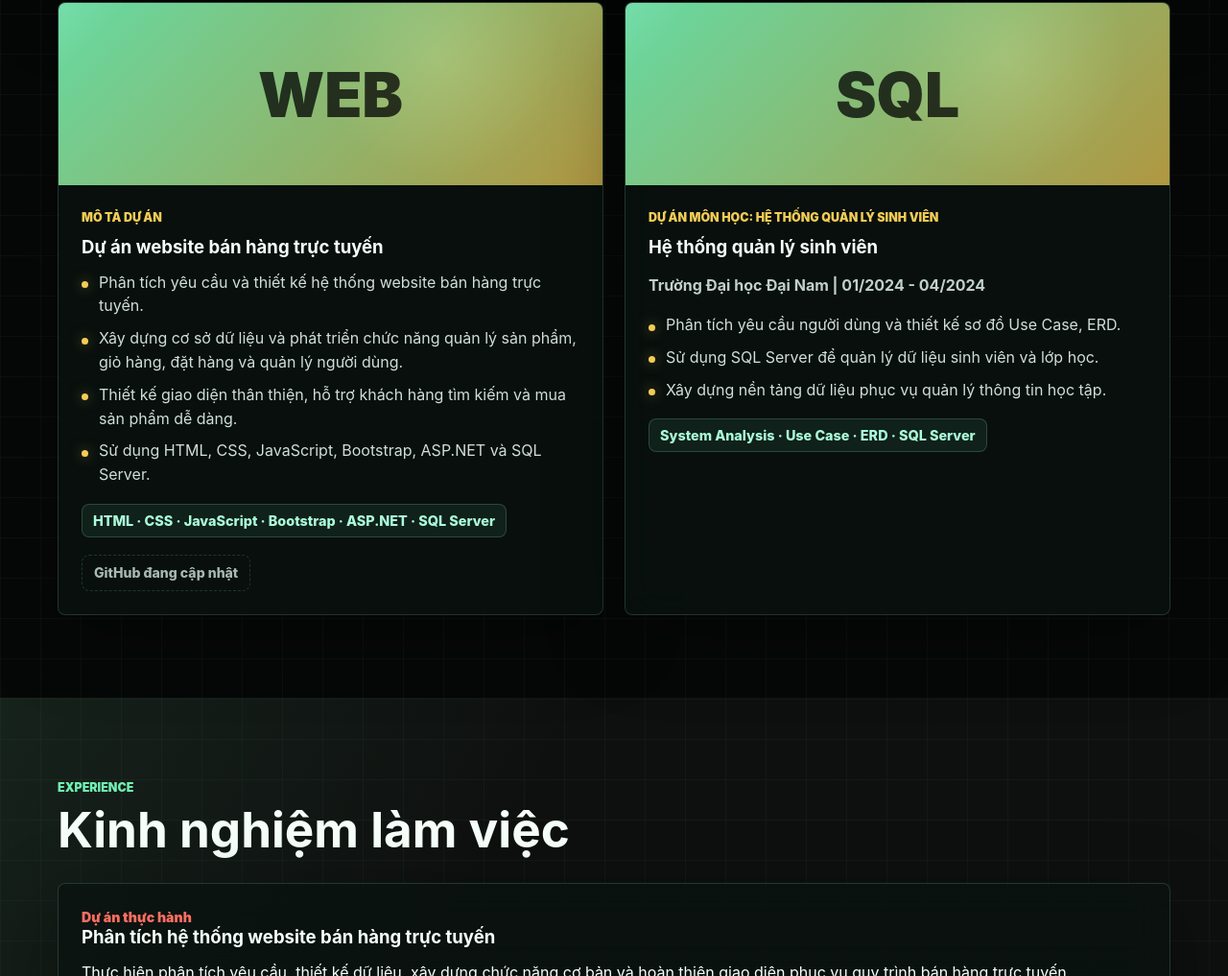
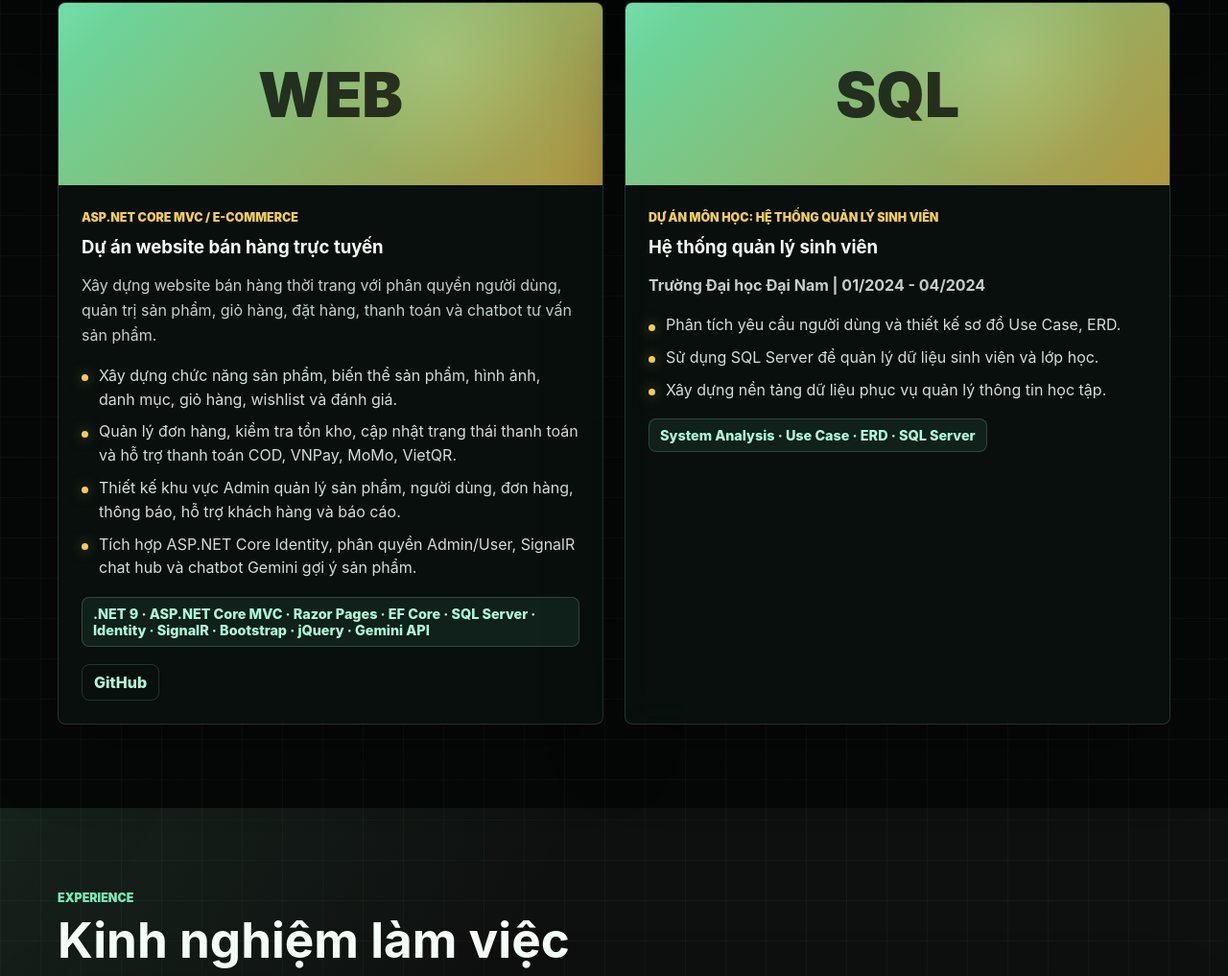
Before and after one commit to xuanbackhoaibu/profile, a website: page index.html in a window 1280 px wide. Shown: the part 3850-4867 px from the top of the page at 96% size. Drawn offline with Linux system fonts and the light colour scheme.

Commit message:
Add sales project GitHub details

```diff
--- a/index.html
+++ b/index.html
@@ -311,17 +311,21 @@
               <span>WEB</span>
             </div>
             <div class="project-card__body">
-              <p class="project-type">Mô tả dự án</p>
+              <p class="project-type">ASP.NET Core MVC / E-commerce</p>
               <h3>Dự án website bán hàng trực tuyến</h3>
+              <p>
+                Xây dựng website bán hàng thời trang với phân quyền người dùng, quản trị sản phẩm,
+                giỏ hàng, đặt hàng, thanh toán và chatbot tư vấn sản phẩm.
+              </p>
               <ul class="feature-list">
-                <li>Phân tích yêu cầu và thiết kế hệ thống website bán hàng trực tuyến.</li>
-                <li>Xây dựng cơ sở dữ liệu và phát triển chức năng quản lý sản phẩm, giỏ hàng, đặt hàng và quản lý người dùng.</li>
-                <li>Thiết kế giao diện thân thiện, hỗ trợ khách hàng tìm kiếm và mua sản phẩm dễ dàng.</li>
-                <li>Sử dụng HTML, CSS, JavaScript, Bootstrap, ASP.NET và SQL Server.</li>
+                <li>Xây dựng chức năng sản phẩm, biến thể sản phẩm, hình ảnh, danh mục, giỏ hàng, wishlist và đánh giá.</li>
+                <li>Quản lý đơn hàng, kiểm tra tồn kho, cập nhật trạng thái thanh toán và hỗ trợ thanh toán COD, VNPay, MoMo, VietQR.</li>
+                <li>Thiết kế khu vực Admin quản lý sản phẩm, người dùng, đơn hàng, thông báo, hỗ trợ khách hàng và báo cáo.</li>
+                <li>Tích hợp ASP.NET Core Identity, phân quyền Admin/User, SignalR chat hub và chatbot Gemini gợi ý sản phẩm.</li>
               </ul>
-              <div class="stack">HTML · CSS · JavaScript · Bootstrap · ASP.NET · SQL Server</div>
+              <div class="stack">.NET 9 · ASP.NET Core MVC · Razor Pages · EF Core · SQL Server · Identity · SignalR · Bootstrap · jQuery · Gemini API</div>
               <div class="project-actions">
-                <span class="project-status">GitHub đang cập nhật</span>
+                <a href="https://github.com/xuanbackhoaibu/WebBanHangOnline.git">GitHub</a>
               </div>
             </div>
           </article>
```
Also changed, not shown: files/CV-Tran-Xuan-Bac.html (+12 -3 lines).
